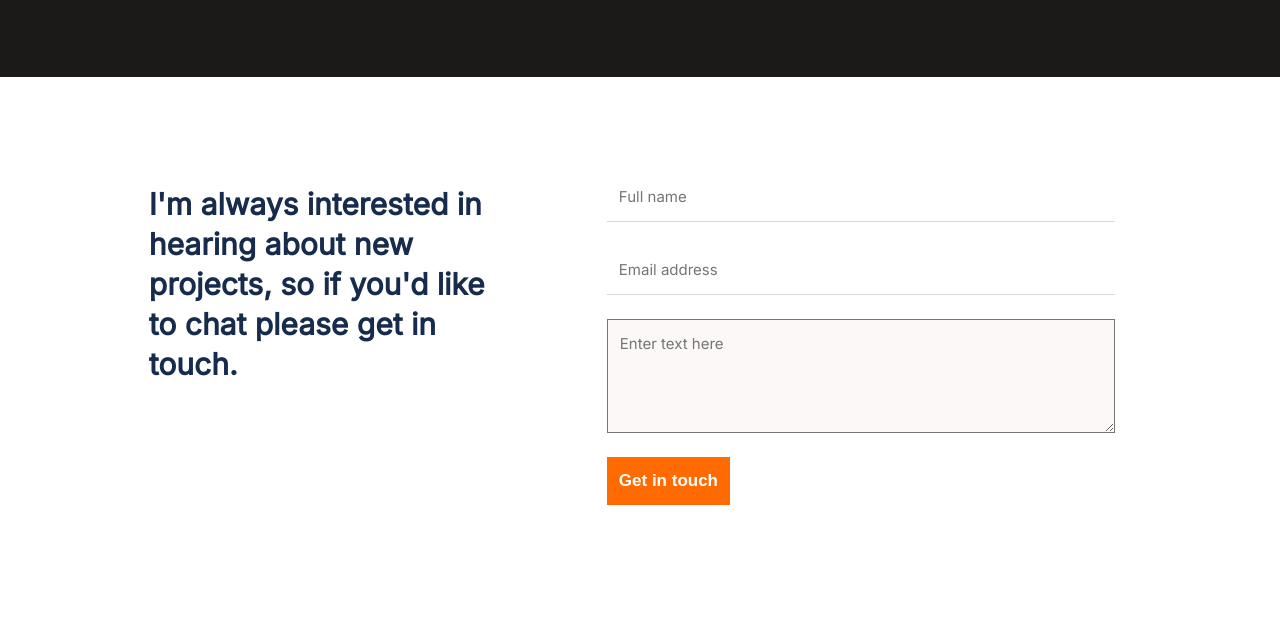
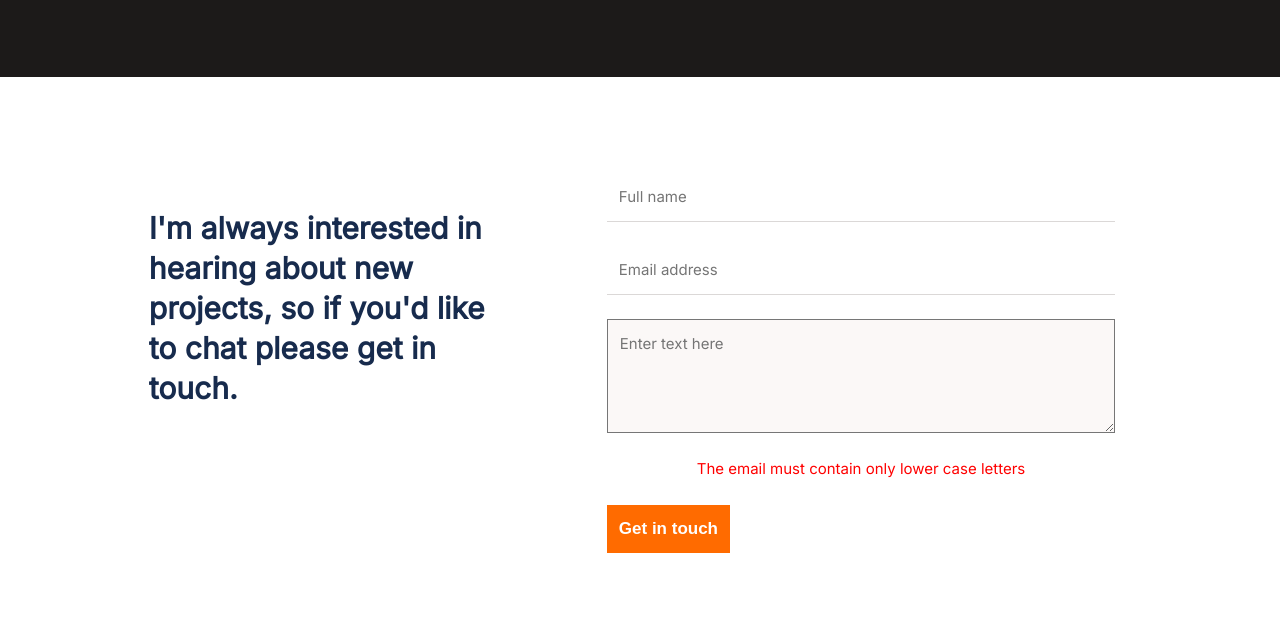
Before and after one commit to Moise-code/Portfolio-website, a website: page index.html in a window 1280 px wide. Shown: the part 3628-4261 px from the top of the page. Drawn offline with nearby package versions, Linux system fonts and the light colour scheme; a web font is replaced by a local one.

Commit message:
Add error message for validation in html file

```diff
--- a/Styles/styles.css
+++ b/Styles/styles.css
@@ -660,6 +660,14 @@ hr {
   margin-bottom: 8rem;
   transition: 300ms ease-in-out;
 }
+.error-msg{
+  color: red;
+  font-family: 'Inter',sans-serif;
+  font-style: normal;
+  font-weight: 400;
+  font-size: 15px;
+  line-height: 24px;
+}
 
 .contact-form form button {
   background: #ff6b00;
--- a/index.html
+++ b/index.html
@@ -162,6 +162,7 @@
       <input type="text" maxlength="30" placeholder="Full name" required name="full-name">
       <input type="email" placeholder="Email address" required name="email">
       <textarea name="" id="" maxlength="500" placeholder="Enter text here" name="message" required></textarea>
+      <span class="error-msg">The email must contain only lower case letters</span>
       <button type="submit">Get in touch</button></a>
     </form>
   </section>
```
